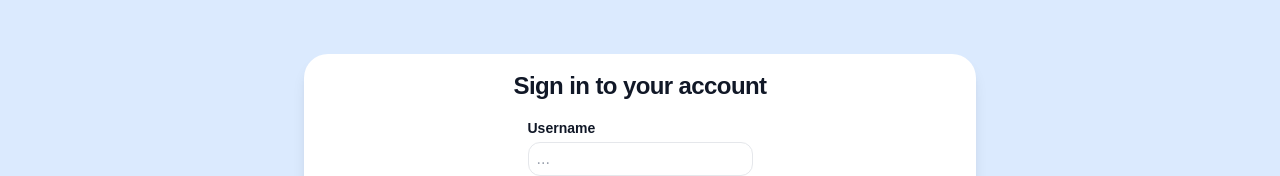
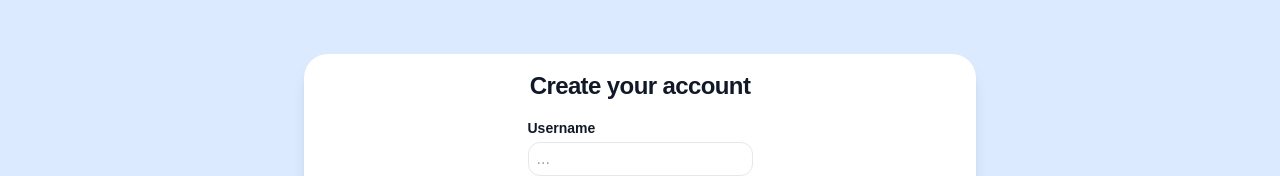
Before and after one commit to 22127218vbdkien/IADb_22CLC10_Group07, a Vue app in the folder src/frontend_vue/: page /signup in a window 1280 px wide. Shown: the part 189-365 px from the top of the page. Built offline with nearby package versions, Linux system fonts and the light colour scheme.

Commit message:
Fix bug and errors

```diff
--- a/src/frontend_vue/src/view/UserProfileView.vue
+++ b/src/frontend_vue/src/view/UserProfileView.vue
@@ -215,7 +215,7 @@ const handleRemoveAvatar = async () => {
 
 <nav class="w-full flex flex-row justify-evenly items-center border-y-2 border-blue-500 my-5">
     <a href="#collection">Collection</a>
-    <a href="#favorite">Fovorite</a>
+    <a href="#favorite">Favorite</a>
 </nav>
 
 
--- a/src/frontend_vue/src/view/authentication/SignUpView.vue
+++ b/src/frontend_vue/src/view/authentication/SignUpView.vue
@@ -49,7 +49,7 @@ const resetError = () => {
         <div class="flex flex-col items-center justify-center px-6 py-8 mx-auto md:h-screen lg:py-0">
             <div class="flex flex-col items-center bg-white w-full max-w-2xl py-4 rounded-3xl shadow-lg">
                 <h1 class="text-xl text-center font-bold leading-tight tracking-tight text-gray-900 md:text-2xl mb-4">
-                  Sign in to your account
+                  Create your account
                 </h1>
                 <form class="space-y-4 md:space-y-6 max-w-3xl">
                     <div>
```
